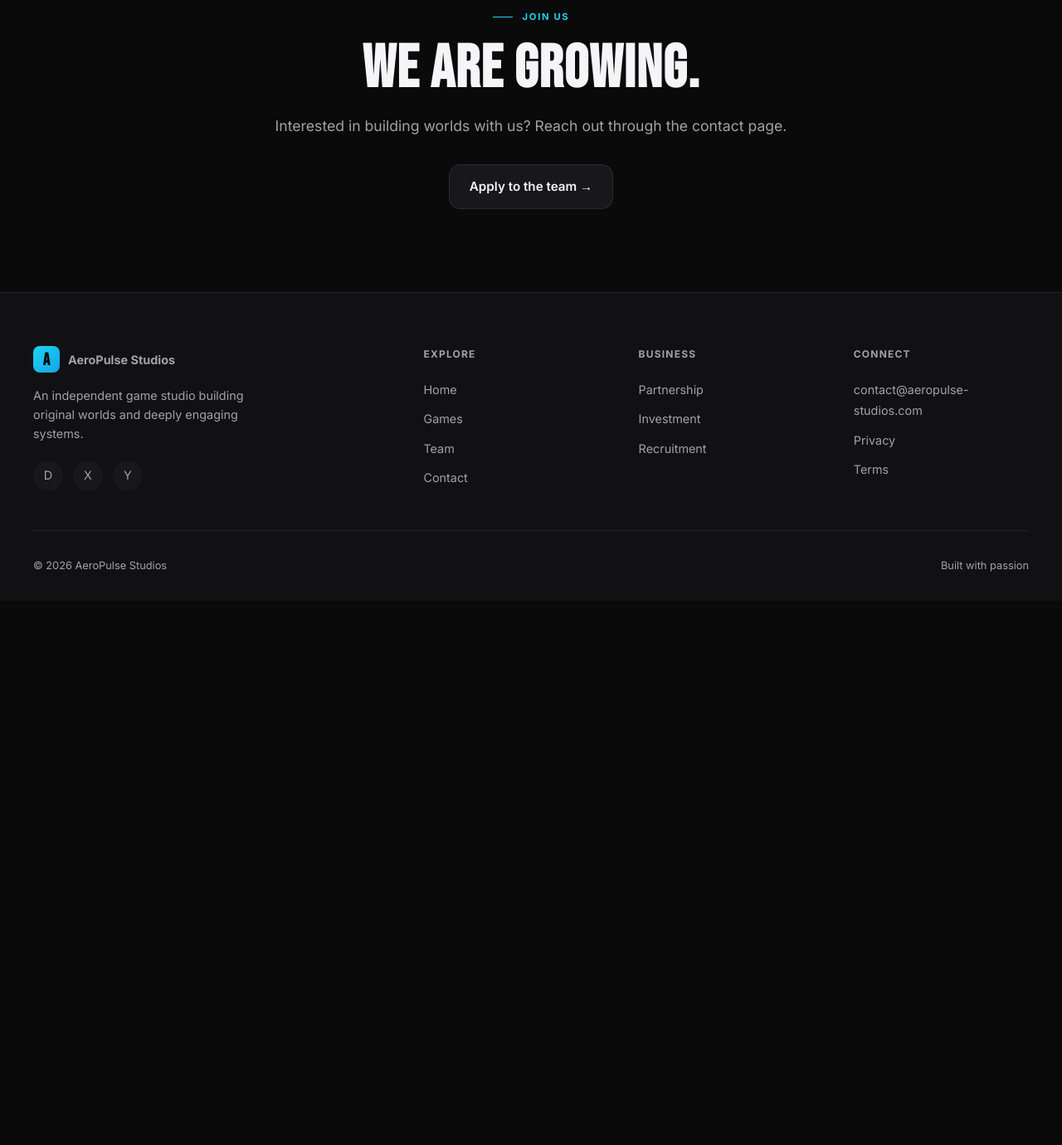
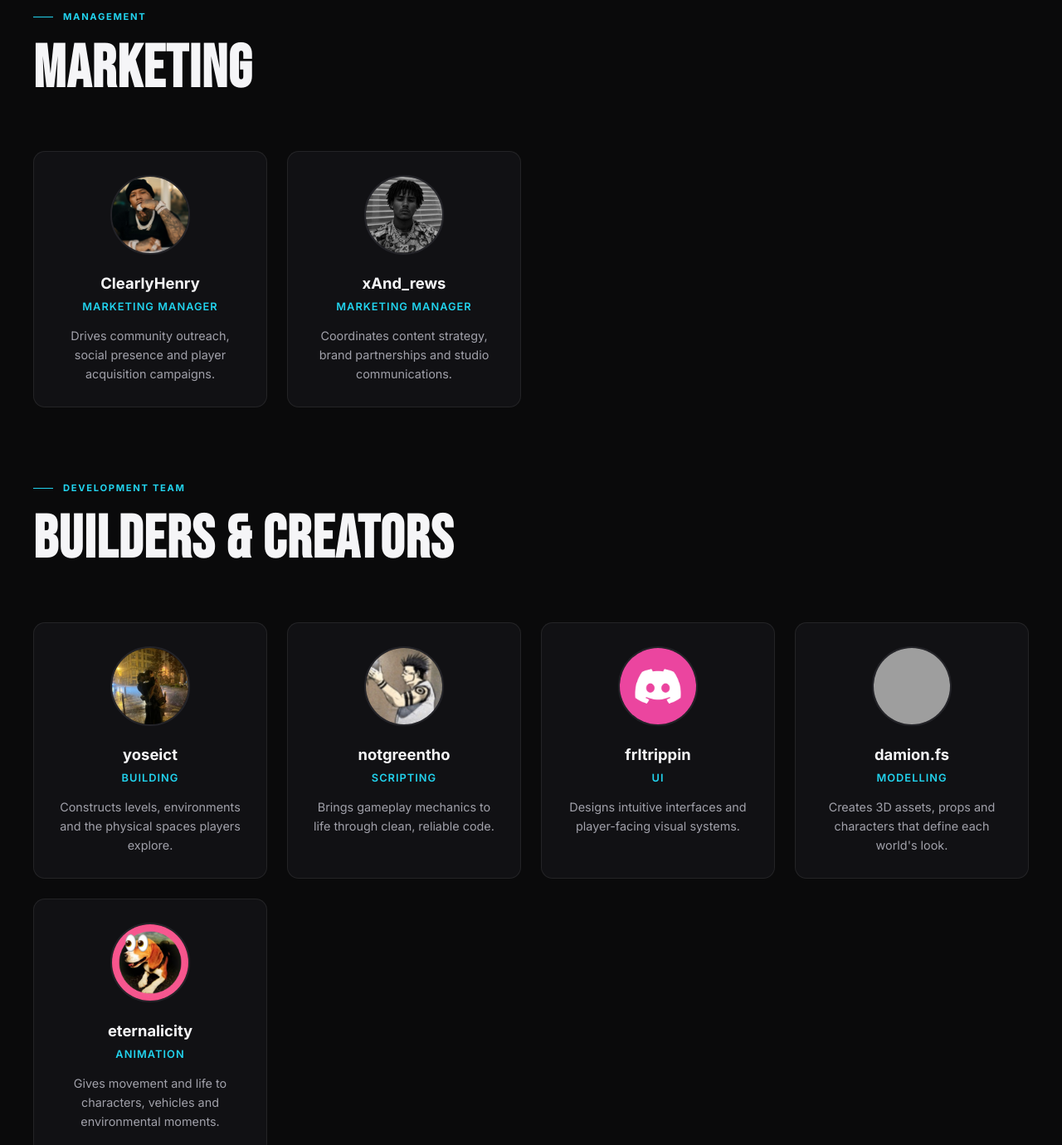
Before and after one commit to ashykxees/AeroPulse-Studios, a plain HTML site: page team.html in a window 1280 px wide. Shown: the part 1209-2589 px from the top of the page at 83% size. Before the commit the page ends 1933 px from the top, so only its background shows below. Drawn offline with Linux system fonts and the light colour scheme; grey boxes are pictures that could not be loaded.

Commit message:
Add Management and Development Team sections with Discord profile pictures
Co-Authored-By: Devin AI <158243242+devin-ai-integration[bot]@users.noreply.github.com>

```diff
--- a/team.html
+++ b/team.html
@@ -64,6 +64,62 @@
           </a>
         </div>
 
+        <div class="section-header" style="margin-top: 80px;">
+          <span class="section-label">Management</span>
+          <h2 class="display">Marketing</h2>
+        </div>
+        <div class="team-grid">
+          <a href="https://discord.dog/889160048910155818" target="_blank" rel="noopener" class="team-card">
+            <img src="images/team-clearlyhenry.png" alt="ClearlyHenry profile picture" class="team-avatar">
+            <h3 class="team-name">ClearlyHenry</h3>
+            <p class="team-role">Marketing Manager</p>
+            <p class="team-bio">Drives community outreach, social presence and player acquisition campaigns.</p>
+          </a>
+          <a href="https://discord.dog/1487585951533367406" target="_blank" rel="noopener" class="team-card">
+            <img src="images/team-xandrews.png" alt="xAnd_rews profile picture" class="team-avatar">
+            <h3 class="team-name">xAnd_rews</h3>
+            <p class="team-role">Marketing Manager</p>
+            <p class="team-bio">Coordinates content strategy, brand partnerships and studio communications.</p>
+          </a>
+        </div>
+
+        <div class="section-header" style="margin-top: 80px;">
+          <span class="section-label">Development Team</span>
+          <h2 class="display">Builders & creators</h2>
+        </div>
+        <div class="team-grid">
+          <a href="https://discord.dog/1193309789917286413" target="_blank" rel="noopener" class="team-card">
+            <img src="images/team-yoseict.png" alt="yoseict profile picture" class="team-avatar">
+            <h3 class="team-name">yoseict</h3>
+            <p class="team-role">Building</p>
+            <p class="team-bio">Constructs levels, environments and the physical spaces players explore.</p>
+          </a>
+          <a href="https://discord.dog/1223475690016346122" target="_blank" rel="noopener" class="team-card">
+            <img src="images/team-notgreentho.png" alt="notgreentho profile picture" class="team-avatar">
+            <h3 class="team-name">notgreentho</h3>
+            <p class="team-role">Scripting</p>
+            <p class="team-bio">Brings gameplay mechanics to life through clean, reliable code.</p>
+          </a>
+          <a href="https://discord.dog/974820812760682536" target="_blank" rel="noopener" class="team-card">
+            <img src="images/team-frltrippin.png" alt="frltrippin profile picture" class="team-avatar">
+            <h3 class="team-name">frltrippin</h3>
+            <p class="team-role">UI</p>
+            <p class="team-bio">Designs intuitive interfaces and player-facing visual systems.</p>
+          </a>
+          <a href="https://discord.dog/1389758825422262394" target="_blank" rel="noopener" class="team-card">
+            <img src="images/team-damion.gif" alt="damion.fs profile picture" class="team-avatar">
+            <h3 class="team-name">damion.fs</h3>
+            <p class="team-role">Modelling</p>
+            <p class="team-bio">Creates 3D assets, props and characters that define each world's look.</p>
+          </a>
+          <a href="https://discord.dog/430639503955329024" target="_blank" rel="noopener" class="team-card">
+            <img src="images/team-eternalicity.png" alt="eternalicity profile picture" class="team-avatar">
+            <h3 class="team-name">eternalicity</h3>
+            <p class="team-role">Animation</p>
+            <p class="team-bio">Gives movement and life to characters, vehicles and environmental moments.</p>
+          </a>
+        </div>
+
         <div style="text-align: center; margin-top: 80px;">
           <span class="section-label">Join us</span>
           <h2 class="display" style="margin-bottom: 20px;">We are growing.</h2>
```
Also changed, not shown: images/team-clearlyhenry.png (added), images/team-eternalicity.png (added), images/team-frltrippin.png (added), images/team-notgreentho.png (added), images/team-xandrews.png (added), images/team-yoseict.png (added), 1 other file.
